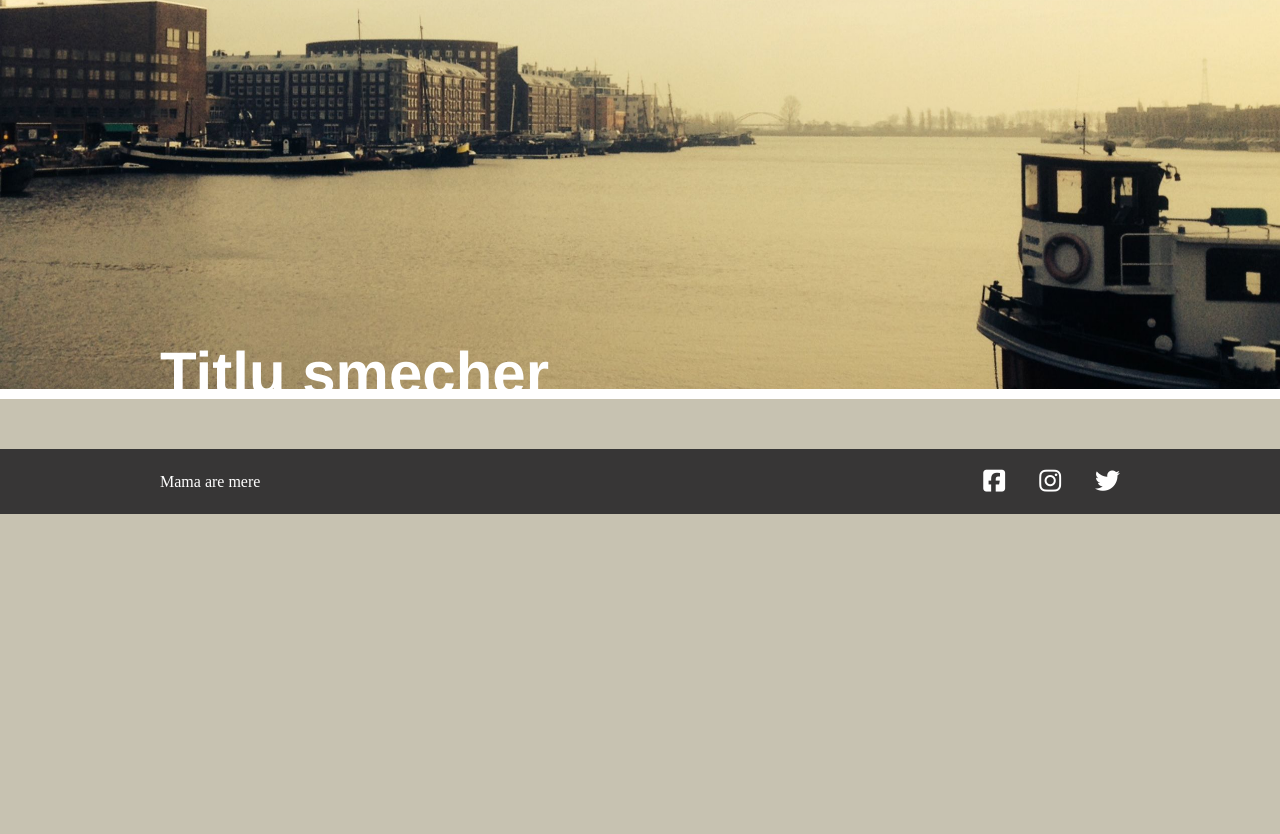
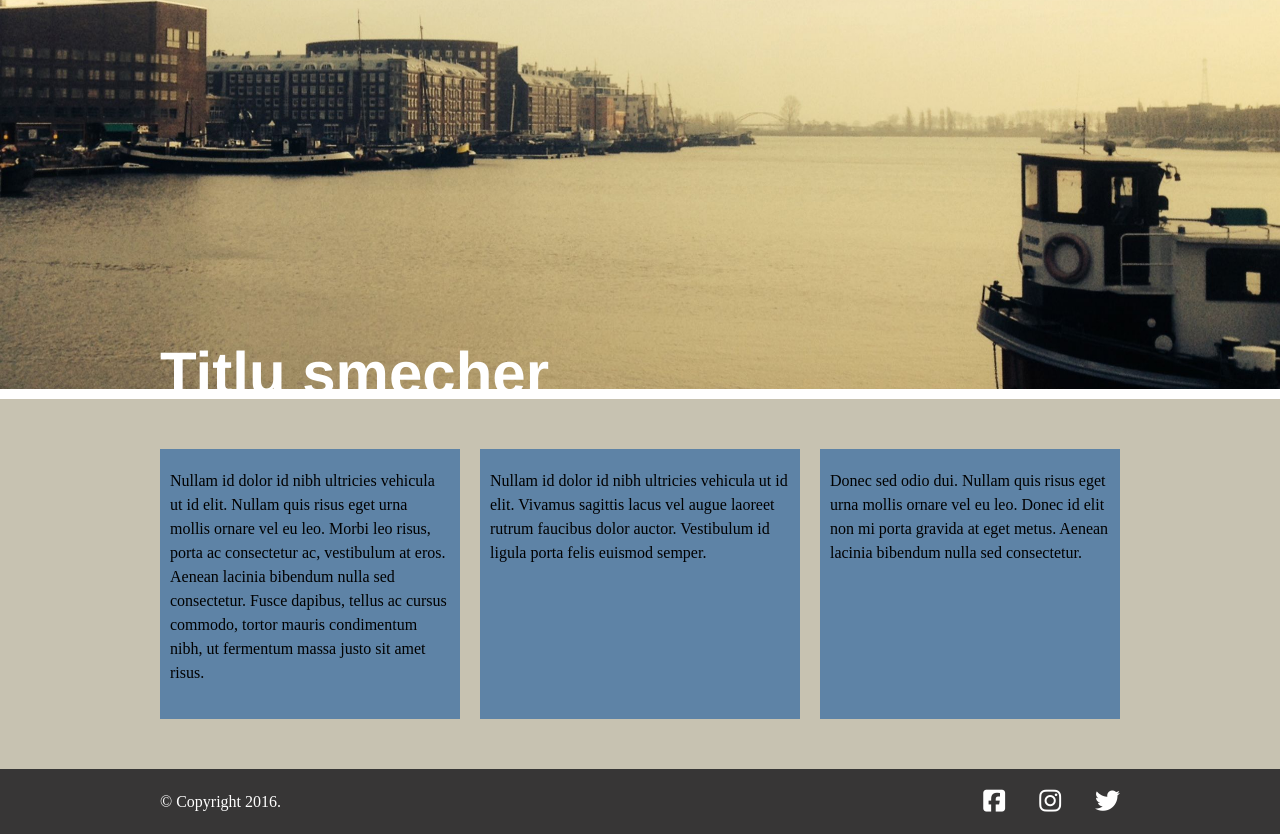
Before and after one commit to elizabethmateas1/site2, a PHP site: page /about-us.php in a window 1280 px wide. Shown: the part 98-932 px from the top of the page. Before the commit the page ends 612 px from the top, so only its background shows below. Run offline with PHP 8.4, Linux system fonts and the light colour scheme; some libraries are stand-ins or nearby versions.

Commit message:
added content in about-us page

```diff
--- a/about-us.php
+++ b/about-us.php
@@ -1,5 +1,21 @@
 <?php include 'header.php'; ?>
-  <div id="main" class="">
-
+  <div id="main" class="about-us-page inner">
+      <div class="section1 clearfix">
+        <div class="left">
+          <div class="inner-wrapper">
+            <p>Nullam id dolor id nibh ultricies vehicula ut id elit. Nullam quis risus eget urna mollis ornare vel eu leo. Morbi leo risus, porta ac consectetur ac, vestibulum at eros. Aenean lacinia bibendum nulla sed consectetur. Fusce dapibus, tellus ac cursus commodo, tortor mauris condimentum nibh, ut fermentum massa justo sit amet risus.</p>
+          </div>
+        </div>
+        <div class="middle">
+          <div class="inner-wrapper">
+            <p>Nullam id dolor id nibh ultricies vehicula ut id elit. Vivamus sagittis lacus vel augue laoreet rutrum faucibus dolor auctor. Vestibulum id ligula porta felis euismod semper.</p>
+          </div>
+        </div>
+        <div class="right">
+          <div class="inner-wrapper">
+            <p>Donec sed odio dui. Nullam quis risus eget urna mollis ornare vel eu leo. Donec id elit non mi porta gravida at eget metus. Aenean lacinia bibendum nulla sed consectetur.</p>
+          </div>
+        </div>
+      </div>
   </div>
 <?php include 'footer.php'; ?>
--- a/css/global.css
+++ b/css/global.css
@@ -146,4 +146,16 @@ footer {
       footer .right .social-icon:last-of-type {
         margin-right: 0; }
 
+.section1 > div {
+  width: 33.333%;
+  float: left; }
+  .section1 > div:first-of-type {
+    padding-right: 20px; }
+  .section1 > div:last-of-type {
+    padding-left: 20px; }
+.section1 .inner-wrapper {
+  background-color: rgba(25, 90, 159, 0.6);
+  padding: 20px 10px;
+  min-height: 270px; }
+
 /*# sourceMappingURL=global.css.map */
--- a/footer.php
+++ b/footer.php
@@ -1,12 +1,12 @@
 <footer class="clearfix">
   <div class="inner">
     <div class="left">
-      <span class="socket">Mama are mere</span>
+      <span class="socket">© Copyright <?php echo date("Y."); ?></span>
     </div>
     <div class="right">
-      <a class="social-icon" href="www.facebook.com"><i class="fa fa-facebook-square" aria-hidden="true"></i></a>
-      <a class="social-icon" href="www.facebook.com"><i class="fa fa-instagram" aria-hidden="true"></i></a>
-      <a class="social-icon" href="www.facebook.com"><i class="fa fa-twitter" aria-hidden="true"></i></a>
+      <a class="social-icon" href="http://facebook.com" target="_blank"><i class="fa fa-facebook-square" aria-hidden="true"></i></a>
+      <a class="social-icon" href="http://instagram.com" target="_blank"><i class="fa fa-instagram" aria-hidden="true"></i></a>
+      <a class="social-icon" href="http://twitter.com" target="_blank"><i class="fa fa-twitter" aria-hidden="true"></i></a>
     </div>
   </div>
 </footer>
```
Also changed, not shown: scss/style.scss (+19 -0 lines), 1 other file.
